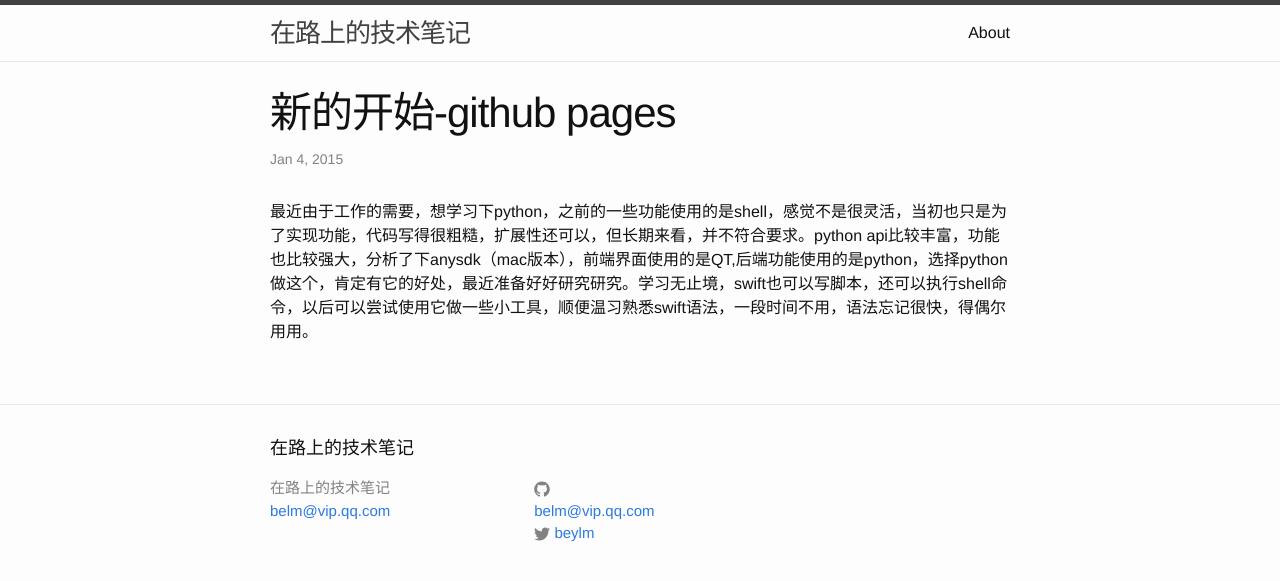
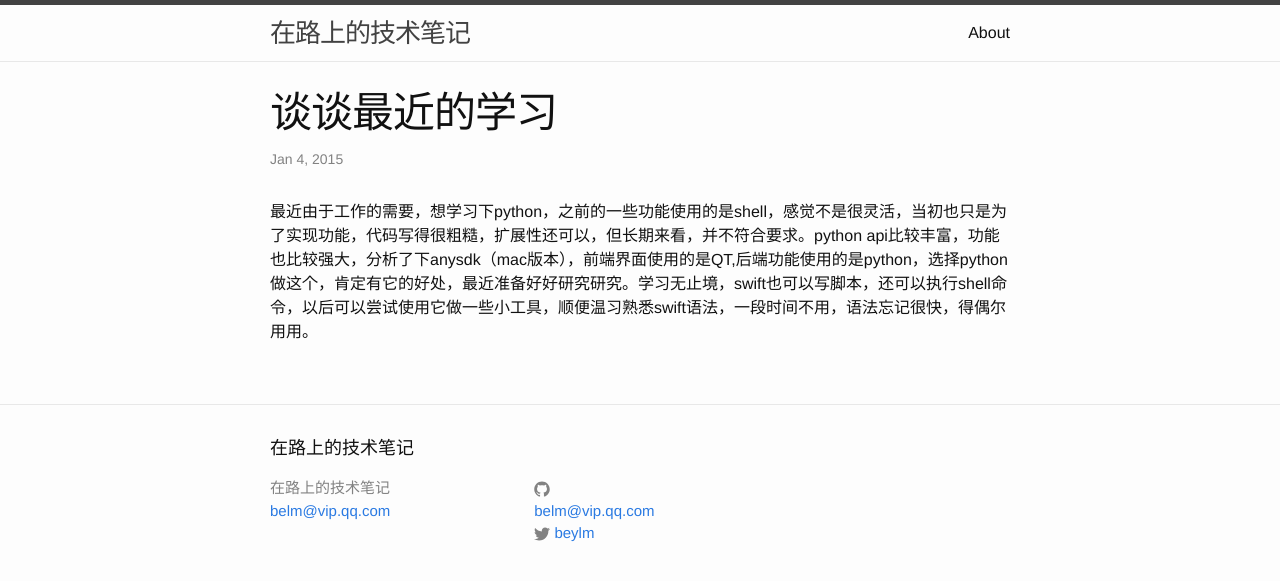
Before and after one commit to belm/belm.github.io, a Jekyll site: the page built from _posts/2015-01-03-learn.markdown, in a window 1280 px wide. Shown: the top 581 px of the page. Built offline with Jekyll 4.4.1, drawn with Linux system fonts in a browser that asks for light colours.

Commit message:
update title

```diff
--- a/_posts/2015-01-03-learn.markdown
+++ b/_posts/2015-01-03-learn.markdown
@@ -1,8 +1,8 @@
 ---
 layout: post
-title:  "新的开始-github pages"
-date:   2015-01-03 21:57:01
-categories: jekyll update
+title:  "谈谈最近的学习"
+date:   2015-01-03 22:16:01
+categories: study update
 ---
 
 最近由于工作的需要，想学习下python，之前的一些功能使用的是shell，感觉不是很灵活，当初也只是为了实现功能，代码写得很粗糙，扩展性还可以，但长期来看，并不符合要求。python api比较丰富，功能也比较强大，分析了下anysdk（mac版本），前端界面使用的是QT,后端功能使用的是python，选择python做这个，肯定有它的好处，最近准备好好研究研究。学习无止境，swift也可以写脚本，还可以执行shell命令，以后可以尝试使用它做一些小工具，顺便温习熟悉swift语法，一段时间不用，语法忘记很快，得偶尔用用。
```
